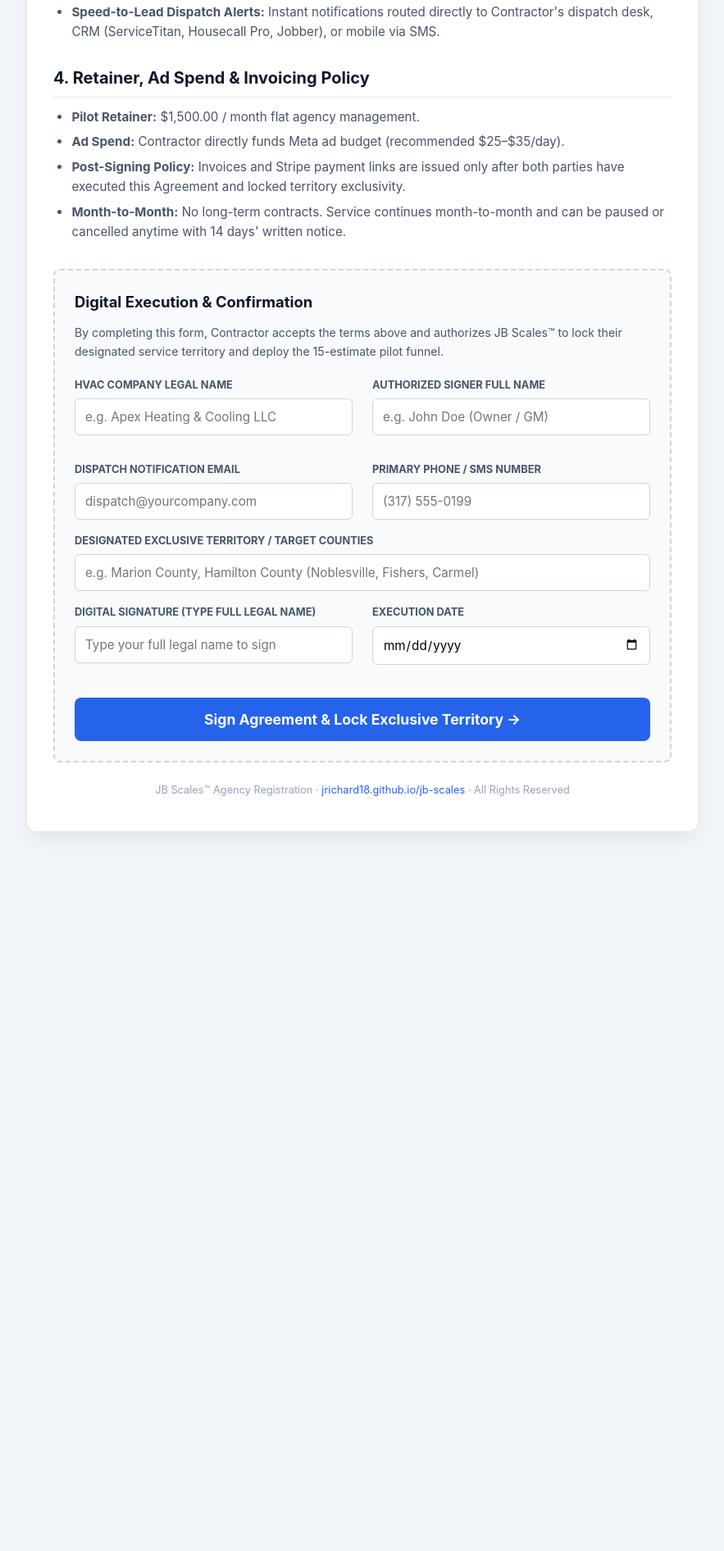
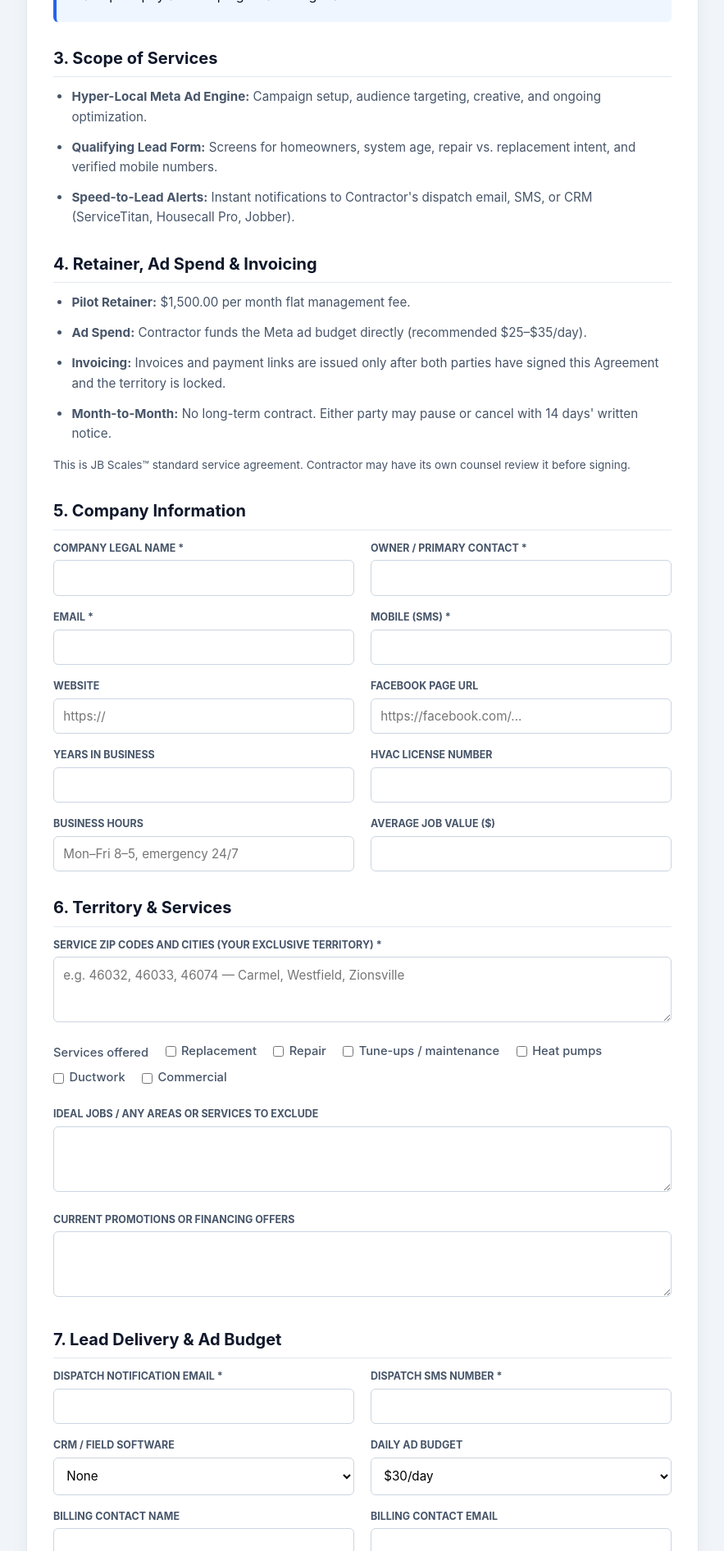
Before and after one commit to jrichard18/jb-scales, a plain HTML site: page agreement.html in a window 1280 px wide. Shown: the part 908-2800 px from the top of the page at 82% size, without its empty margins (198-1081 px from the left). Before the commit the page ends 1955 px from the top, so only its background shows below. Drawn offline with Linux system fonts and the light colour scheme.

Commit message:
Add onboarding intake and Calendly to agreement.html

```diff
--- a/agreement.html
+++ b/agreement.html
@@ -3,130 +3,182 @@
 <head>
   <meta charset="UTF-8">
   <meta name="viewport" content="width=device-width, initial-scale=1.0">
-  <title>Client Service Agreement — JB Scales™</title>
+  <title>Client Agreement & Onboarding — JB Scales™</title>
   <style>
-    :root {
-      --primary: #2563eb;
-      --navy: #0f172a;
-      --slate: #475569;
-      --light: #f8fafc;
-      --border: #e2e8f0;
-      --success: #16a34a;
-    }
-    * { box-sizing: border-box; margin: 0; padding: 0; font-family: -apple-system, BlinkMacSystemFont, 'Segoe UI', Roboto, Helvetica, Arial, sans-serif; }
-    body { background: #f1f5f9; color: var(--navy); line-height: 1.6; padding: 2rem 1rem; }
-    .container { max-width: 820px; margin: 0 auto; background: #ffffff; border-radius: 12px; box-shadow: 0 10px 25px -5px rgba(0,0,0,0.08); overflow: hidden; border: 1px solid var(--border); }
-    .header { background: var(--navy); color: #ffffff; padding: 2.5rem 2rem; border-bottom: 3px solid var(--primary); }
-    .header-badge { display: inline-block; background: rgba(37,99,235,0.2); color: #60a5fa; padding: 4px 12px; border-radius: 999px; font-size: 0.8rem; font-weight: 700; text-transform: uppercase; letter-spacing: 0.05em; margin-bottom: 0.75rem; border: 1px solid rgba(96,165,250,0.3); }
-    .header h1 { font-size: 1.85rem; font-weight: 800; letter-spacing: -0.02em; margin-bottom: 0.5rem; }
-    .header p { color: #94a3b8; font-size: 0.95rem; }
-    .content { padding: 2.5rem 2rem; }
-    h2 { font-size: 1.25rem; font-weight: 700; color: var(--navy); margin: 1.75rem 0 0.75rem 0; border-bottom: 1px solid var(--border); padding-bottom: 0.4rem; }
-    p, li { color: var(--slate); font-size: 0.95rem; margin-bottom: 0.8rem; }
-    ul { padding-left: 1.4rem; margin-bottom: 1rem; }
-    li { margin-bottom: 0.4rem; }
-    .highlight-box { background: #eff6ff; border-left: 4px solid var(--primary); padding: 1.2rem; border-radius: 6px; margin: 1.25rem 0; }
-    .highlight-box strong { color: var(--navy); }
-    .sign-box { background: var(--light); border: 2px dashed #cbd5e1; border-radius: 8px; padding: 1.5rem; margin-top: 2rem; }
-    .sign-row { display: grid; grid-template-columns: 1fr 1fr; gap: 1.5rem; margin-top: 1rem; }
-    @media (max-width: 640px) { .sign-row { grid-template-columns: 1fr; } }
-    .field-group { margin-bottom: 1rem; }
-    label { display: block; font-size: 0.8rem; font-weight: 700; text-transform: uppercase; color: var(--slate); margin-bottom: 0.35rem; }
-    input[type="text"], input[type="email"], input[type="date"] { width: 100%; padding: 0.75rem; border: 1px solid #cbd5e1; border-radius: 6px; font-size: 0.95rem; background: #ffffff; }
-    .sig-line { border-bottom: 2px solid #94a3b8; height: 42px; margin-top: 0.5rem; font-family: 'Brush Script MT', cursive, sans-serif; font-size: 1.4rem; color: #1e3a8a; padding-left: 0.5rem; }
-    .btn-submit { display: block; width: 100%; background: var(--primary); color: #ffffff; padding: 1rem; border: none; border-radius: 8px; font-size: 1.1rem; font-weight: 700; cursor: pointer; text-align: center; margin-top: 1.5rem; transition: background 0.2s; }
-    .btn-submit:hover { background: #1d4ed8; }
-    .footer-note { text-align: center; font-size: 0.8rem; color: #94a3b8; margin-top: 1.5rem; }
+    :root { --primary:#2563eb; --navy:#0f172a; --slate:#475569; --light:#f8fafc; --border:#e2e8f0; --success:#16a34a; }
+    * { box-sizing:border-box; margin:0; padding:0; font-family:-apple-system,BlinkMacSystemFont,'Segoe UI',Roboto,Helvetica,Arial,sans-serif; }
+    body { background:#f1f5f9; color:var(--navy); line-height:1.6; padding:2rem 1rem; }
+    .container { max-width:820px; margin:0 auto; background:#fff; border-radius:12px; box-shadow:0 10px 25px -5px rgba(0,0,0,.08); overflow:hidden; border:1px solid var(--border); }
+    .header { background:var(--navy); color:#fff; padding:2.5rem 2rem; border-bottom:3px solid var(--primary); }
+    .header img { height:44px; margin-bottom:1rem; display:block; }
+    .badge { display:inline-block; background:rgba(37,99,235,.2); color:#60a5fa; padding:4px 12px; border-radius:999px; font-size:.8rem; font-weight:700; text-transform:uppercase; letter-spacing:.05em; margin-bottom:.75rem; border:1px solid rgba(96,165,250,.3); }
+    .header h1 { font-size:1.75rem; font-weight:800; letter-spacing:-.02em; margin-bottom:.5rem; }
+    .header p { color:#94a3b8; font-size:.95rem; }
+    .content { padding:2.5rem 2rem; }
+    h2 { font-size:1.25rem; font-weight:700; margin:1.75rem 0 .75rem; border-bottom:1px solid var(--border); padding-bottom:.4rem; }
+    h3 { font-size:1.05rem; margin:1.5rem 0 .5rem; }
+    p, li { color:var(--slate); font-size:.95rem; margin-bottom:.8rem; }
+    ul { padding-left:1.4rem; margin-bottom:1rem; }
+    .highlight-box { background:#eff6ff; border-left:4px solid var(--primary); padding:1.2rem; border-radius:6px; margin:1.25rem 0; }
+    .steps { display:flex; gap:.75rem; flex-wrap:wrap; margin:1rem 0 1.5rem; }
+    .step { flex:1 1 150px; background:var(--light); border:1px solid var(--border); border-radius:8px; padding:.8rem; font-size:.85rem; color:var(--slate); }
+    .step b { display:block; color:var(--navy); }
+    .grid { display:grid; grid-template-columns:1fr 1fr; gap:1rem 1.25rem; }
+    @media (max-width:640px){ .grid{grid-template-columns:1fr;} .content{padding:1.5rem 1.1rem;} }
+    .full { grid-column:1/-1; }
+    label { display:block; font-size:.78rem; font-weight:700; text-transform:uppercase; color:var(--slate); margin-bottom:.3rem; }
+    input[type=text], input[type=email], input[type=tel], input[type=url], input[type=number], input[type=date], select, textarea { width:100%; padding:.7rem; border:1px solid #cbd5e1; border-radius:6px; font-size:.95rem; background:#fff; }
+    textarea { min-height:80px; resize:vertical; }
+    .checks label { text-transform:none; font-weight:500; font-size:.92rem; display:inline-flex; align-items:center; gap:.4rem; margin:0 1rem .4rem 0; color:var(--slate); }
+    .sign-box { background:var(--light); border:2px dashed #cbd5e1; border-radius:8px; padding:1.5rem; margin-top:2rem; }
+    .sig-preview { font-family:'Brush Script MT',cursive; font-size:1.6rem; color:#1e3a8a; border-bottom:2px solid #94a3b8; min-height:46px; margin-top:.4rem; padding-left:.5rem; }
+    .btn { display:block; width:100%; background:var(--primary); color:#fff; padding:1rem; border:none; border-radius:8px; font-size:1.1rem; font-weight:700; cursor:pointer; text-align:center; text-decoration:none; margin-top:1.25rem; }
+    .btn:hover { background:#1d4ed8; }
+    .btn.alt { background:#fff; color:var(--primary); border:2px solid var(--primary); }
+    #msg { display:none; margin-top:1rem; padding:1rem; border-radius:8px; font-weight:600; }
+    #msg.ok { display:block; background:#dcfce7; color:#166534; }
+    #msg.err { display:block; background:#fee2e2; color:#991b1b; }
+    .footer-note { text-align:center; font-size:.8rem; color:#94a3b8; margin-top:1.5rem; }
   </style>
 </head>
 <body>
 <div class="container">
   <div class="header">
-      <span class="header-badge">Official Agency Agreement</span>
+    <img src="jb_logo_official.png" alt="JB Scales">
+    <span class="badge">Client Agreement &amp; Onboarding</span>
     <h1>JB SCALES™ MASTER CLIENT SERVICE AGREEMENT</h1>
-      <p>Exclusive 15-Estimate Growth Pilot | Central Indiana HVAC Contractor Territory Rights</p>
+    <p>Exclusive 15-Estimate Growth Pilot for HVAC Contractors</p>
   </div>
 
   <div class="content">
-      <h2>1. Engagement & Geographic Territory Exclusivity</h2>
-      <p>JB Scales™ agrees to build, manage, and optimize a dedicated digital lead acquisition engine for the undersigned Contractor. Agency grants Contractor exclusive residential HVAC acquisition rights across their agreed service zip codes. Leads generated under this agreement are 100% exclusive and are never shared or resold to competitors.</p>
+    <div class="steps">
+      <div class="step"><b>1. Read</b>Review the agreement terms below.</div>
+      <div class="step"><b>2. Fill out</b>Tell us about your company and service area.</div>
+      <div class="step"><b>3. Sign</b>Type your name to sign. Takes about 5 minutes.</div>
+      <div class="step"><b>4. Launch</b>We lock your territory, then send your invoice.</div>
+    </div>
 
-      <h2>2. The 15-Estimate Performance Commitment</h2>
+    <h2>1. Engagement &amp; Geographic Territory Exclusivity</h2>
+    <p>JB Scales™ agrees to build, manage, and optimize a dedicated digital lead acquisition engine for the undersigned Contractor. JB Scales™ grants Contractor exclusive residential HVAC acquisition rights across the service zip codes and cities listed below. Leads generated under this agreement are exclusive to Contractor and are not shared or resold to competitors in that territory.</p>
+
+    <h2>2. The 15-Estimate Pilot Commitment</h2>
     <div class="highlight-box">
-        <strong>Our 100% Pilot Delivery Commitment:</strong> We commit to delivering a minimum of 15 exclusive, pre-qualified residential HVAC replacement or seasonal tune-up estimates within the initial 30 days. If this 15-estimate benchmark is not reached in the first month, JB Scales™ continues full campaign management and optimization at <strong>zero additional agency fee</strong> until the 15th estimate is delivered.
+      <strong>Pilot commitment:</strong> JB Scales™ will aim to deliver a minimum of 15 exclusive, pre-qualified residential HVAC replacement or seasonal tune-up estimates within the initial 30 days. If the 15-estimate benchmark is not reached in the first month, JB Scales™ continues full campaign management and optimization at <strong>no additional agency fee</strong> until the 15th estimate is delivered. Ad spend remains Contractor's responsibility. Results depend on Contractor responding to leads promptly and keeping its ad budget active.
     </div>
 
     <h2>3. Scope of Services</h2>
     <ul>
-        <li><strong>Hyper-Local Meta Ad Engine:</strong> Full campaign architecture, targeted audience parameters, and Advantage+ placements.</li>
-        <li><strong>5-Point Qualifying Lead Form:</strong> Screens for single-family homeowners, system age (10+ years), repair vs. replacement intent, and verified mobile numbers.</li>
-        <li><strong>Speed-to-Lead Dispatch Alerts:</strong> Instant notifications routed directly to Contractor's dispatch desk, CRM (ServiceTitan, Housecall Pro, Jobber), or mobile via SMS.</li>
+      <li><strong>Hyper-Local Meta Ad Engine:</strong> Campaign setup, audience targeting, creative, and ongoing optimization.</li>
+      <li><strong>Qualifying Lead Form:</strong> Screens for homeowners, system age, repair vs. replacement intent, and verified mobile numbers.</li>
+      <li><strong>Speed-to-Lead Alerts:</strong> Instant notifications to Contractor's dispatch email, SMS, or CRM (ServiceTitan, Housecall Pro, Jobber).</li>
     </ul>
 
-      <h2>4. Retainer, Ad Spend & Invoicing Policy</h2>
+    <h2>4. Retainer, Ad Spend &amp; Invoicing</h2>
     <ul>
-        <li><strong>Pilot Retainer:</strong> $1,500.00 / month flat agency management.</li>
-        <li><strong>Ad Spend:</strong> Contractor directly funds Meta ad budget (recommended $25–$35/day).</li>
-        <li><strong>Post-Signing Policy:</strong> Invoices and Stripe payment links are issued only after both parties have executed this Agreement and locked territory exclusivity.</li>
-        <li><strong>Month-to-Month:</strong> No long-term contracts. Service continues month-to-month and can be paused or cancelled anytime with 14 days' written notice.</li>
+      <li><strong>Pilot Retainer:</strong> $1,500.00 per month flat management fee.</li>
+      <li><strong>Ad Spend:</strong> Contractor funds the Meta ad budget directly (recommended $25–$35/day).</li>
+      <li><strong>Invoicing:</strong> Invoices and payment links are issued only after both parties have signed this Agreement and the territory is locked.</li>
+      <li><strong>Month-to-Month:</strong> No long-term contract. Either party may pause or cancel with 14 days' written notice.</li>
+    </ul>
+    <p style="font-size:.85rem;">This is JB Scales™ standard service agreement. Contractor may have its own counsel review it before signing.</p>
+
+    <form id="f" novalidate>
+      <input type="hidden" name="_subject" value="NEW JB SCALES CLIENT SIGNUP">
+      <input type="hidden" name="_template" value="table">
+      <input type="hidden" name="_captcha" value="false">
+      <input type="text" name="_honey" style="display:none" tabindex="-1" autocomplete="off">
+
+      <h2>5. Company Information</h2>
+      <div class="grid">
+        <div><label>Company legal name *</label><input type="text" name="company" required></div>
+        <div><label>Owner / primary contact *</label><input type="text" name="contact" required></div>
+        <div><label>Email *</label><input type="email" name="email" required></div>
+        <div><label>Mobile (SMS) *</label><input type="tel" name="phone" required></div>
+        <div><label>Website</label><input type="url" name="website" placeholder="https://"></div>
+        <div><label>Facebook Page URL</label><input type="url" name="facebook_page" placeholder="https://facebook.com/..."></div>
+        <div><label>Years in business</label><input type="number" name="years" min="0"></div>
+        <div><label>HVAC license number</label><input type="text" name="license"></div>
+        <div><label>Business hours</label><input type="text" name="hours" placeholder="Mon–Fri 8–5, emergency 24/7"></div>
+        <div><label>Average job value ($)</label><input type="number" name="avg_job_value" min="0"></div>
+      </div>
+
+      <h2>6. Territory &amp; Services</h2>
+      <div class="grid">
+        <div class="full"><label>Service zip codes and cities (your exclusive territory) *</label><textarea name="territory" required placeholder="e.g. 46032, 46033, 46074 — Carmel, Westfield, Zionsville"></textarea></div>
+        <div class="full checks"><label>Services offered</label>
+          <label><input type="checkbox" name="svc_replacement" value="yes"> Replacement</label>
+          <label><input type="checkbox" name="svc_repair" value="yes"> Repair</label>
+          <label><input type="checkbox" name="svc_tuneup" value="yes"> Tune-ups / maintenance</label>
+          <label><input type="checkbox" name="svc_heatpump" value="yes"> Heat pumps</label>
+          <label><input type="checkbox" name="svc_ductwork" value="yes"> Ductwork</label>
+          <label><input type="checkbox" name="svc_commercial" value="yes"> Commercial</label>
+        </div>
+        <div class="full"><label>Ideal jobs / any areas or services to exclude</label><textarea name="ideal_jobs"></textarea></div>
+        <div class="full"><label>Current promotions or financing offers</label><textarea name="promos"></textarea></div>
+      </div>
+
+      <h2>7. Lead Delivery &amp; Ad Budget</h2>
+      <div class="grid">
+        <div><label>Dispatch notification email *</label><input type="email" name="dispatch_email" required></div>
+        <div><label>Dispatch SMS number *</label><input type="tel" name="dispatch_phone" required></div>
+        <div><label>CRM / field software</label>
+          <select name="crm"><option>None</option><option>ServiceTitan</option><option>Housecall Pro</option><option>Jobber</option><option>FieldEdge</option><option>Other</option></select></div>
+        <div><label>Daily ad budget</label>
+          <select name="daily_budget"><option>$25/day</option><option selected>$30/day</option><option>$35/day</option><option>$50+/day</option></select></div>
+        <div><label>Billing contact name</label><input type="text" name="billing_name"></div>
+        <div><label>Billing contact email</label><input type="email" name="billing_email"></div>
+        <div><label>Preferred start date</label><input type="date" name="start_date"></div>
+        <div><label>How did you hear about us?</label><input type="text" name="source"></div>
+      </div>
+
+      <h2>8. What We Need After Signing</h2>
+      <ul>
+        <li>Add JB Scales™ as a partner on your Facebook Page and ad account (we will send step-by-step instructions).</li>
+        <li>Your company logo.</li>
+        <li>3–5 real photos of your team, trucks, or installs, if you have them.</li>
+        <li>Your current promotions and the phone number leads should reach.</li>
       </ul>
 
       <div class="sign-box">
-        <h3 style="font-size: 1.15rem; color: var(--navy); margin-bottom: 0.75rem;">Digital Execution & Confirmation</h3>
-        <p style="font-size: 0.88rem; margin-bottom: 1.25rem;">By completing this form, Contractor accepts the terms above and authorizes JB Scales™ to lock their designated service territory and deploy the 15-estimate pilot funnel.</p>
+        <h3 style="margin-top:0">Digital Signature</h3>
+        <p style="font-size:.88rem">By typing my name and checking the box below, I accept the terms of this Agreement and authorize JB Scales™ to lock my service territory and begin onboarding.</p>
+        <div class="grid">
+          <div><label>Type full legal name *</label><input type="text" name="signature" id="sig" required></div>
+          <div><label>Title *</label><input type="text" name="title" required></div>
+          <div><label>Date *</label><input type="date" name="sign_date" id="sdate" required></div>
+        </div>
+        <div class="sig-preview" id="sigp"></div>
+        <p style="margin-top:1rem"><label style="text-transform:none;font-weight:500;display:flex;gap:.5rem;align-items:flex-start"><input type="checkbox" name="agree" id="agree" value="I agree" style="margin-top:.3rem"> I have read and agree to the JB Scales™ Master Client Service Agreement. *</label></p>
+      </div>
 
-        <form onsubmit="event.preventDefault(); document.getElementById('confirmation').style.display='block'; window.scrollTo(0, document.body.scrollHeight);">
-          <div class="sign-row">
-            <div class="field-group">
-              <label>HVAC Company Legal Name</label>
-              <input type="text" placeholder="e.g. Apex Heating & Cooling LLC" required>
-            </div>
-            <div class="field-group">
-              <label>Authorized Signer Full Name</label>
-              <input type="text" placeholder="e.g. John Doe (Owner / GM)" required>
+      <button class="btn" type="submit" id="go">Sign &amp; Submit</button>
+      <div id="msg"></div>
+    </form>
+
+    <a class="btn alt" href="https://calendly.com/josephksit/30min" target="_blank" rel="noopener">Questions first? Book a 30-minute call</a>
+    <p class="footer-note">JB Scales™ · <a href="index.html">jrichard18.github.io/jb-scales</a></p>
   </div>
 </div>
-
-          <div class="sign-row">
-            <div class="field-group">
-              <label>Dispatch Notification Email</label>
-              <input type="email" placeholder="dispatch@yourcompany.com" required>
-            </div>
-            <div class="field-group">
-              <label>Primary Phone / SMS Number</label>
-              <input type="text" placeholder="(317) 555-0199" required>
-            </div>
-          </div>
-
-          <div class="field-group">
-            <label>Designated Exclusive Territory / Target Counties</label>
-            <input type="text" placeholder="e.g. Marion County, Hamilton County (Noblesville, Fishers, Carmel)" required>
-          </div>
-
-          <div class="sign-row">
-            <div class="field-group">
-              <label>Digital Signature (Type Full Legal Name)</label>
-              <input type="text" placeholder="Type your full legal name to sign" required>
-            </div>
-            <div class="field-group">
-              <label>Execution Date</label>
-              <input type="date" required>
-            </div>
-          </div>
-
-          <button type="submit" class="btn-submit">Sign Agreement & Lock Exclusive Territory →</button>
-        </form>
-
-        <div id="confirmation" style="display:none; background:#dcfce7; border: 1px solid var(--success); padding: 1.25rem; border-radius: 8px; margin-top: 1.5rem; text-align: center;">
-          <h4 style="color:#15803d; margin-bottom: 0.4rem; font-size: 1.1rem;">Agreement Executed Successfully!</h4>
-          <p style="color:#166534; font-size: 0.9rem; margin-bottom: 0;">Your territory has been reserved. Joseph at JB Scales will review your dispatch preferences and send your onboarding confirmation.</p>
-        </div>
-      </div>
-
-      <div class="footer-note">
-        JB Scales™ Agency Registration · <a href="https://jrichard18.github.io/jb-scales/" style="color:var(--primary); text-decoration:none;">jrichard18.github.io/jb-scales</a> · All Rights Reserved
-      </div>
-    </div>
-  </div>
+<script>
+  var sig=document.getElementById('sig'), sp=document.getElementById('sigp');
+  sig.addEventListener('input',function(){sp.textContent=sig.value;});
+  document.getElementById('sdate').valueAsDate=new Date();
+  document.getElementById('f').addEventListener('submit',function(e){
+    e.preventDefault();
+    var f=e.target, msg=document.getElementById('msg');
+    var req=f.querySelectorAll('[required]'), ok=true;
+    req.forEach(function(el){ if(!el.value.trim()){ el.style.borderColor='#dc2626'; ok=false; } else { el.style.borderColor='#cbd5e1'; }});
+    if(!document.getElementById('agree').checked){ ok=false; }
+    if(!ok){ msg.className='err'; msg.textContent='Please complete all required fields and check the agreement box.'; return; }
+    var btn=document.getElementById('go'); btn.disabled=true; btn.textContent='Submitting...';
+    fetch('https://formsubmit.co/ajax/josephksit@gmail.com',{method:'POST',headers:{'Accept':'application/json'},body:new FormData(f)})
+      .then(function(r){return r.json();})
+      .then(function(d){
+        if(d.success==='true'||d.success===true){ msg.className='ok'; msg.textContent='Signed and received. We will lock your territory and email your next steps shortly.'; f.style.opacity='.5'; btn.textContent='Submitted'; }
+        else { throw new Error('fail'); }
+      })
+      .catch(function(){ btn.disabled=false; btn.textContent='Sign & Submit'; msg.className='err'; msg.textContent='Something went wrong. Please email josephksit@gmail.com or book a call and we will finish this with you.'; });
+  });
+</script>
 </body>
 </html>
```
Lines whose indentation alone changed are shown as unchanged.
